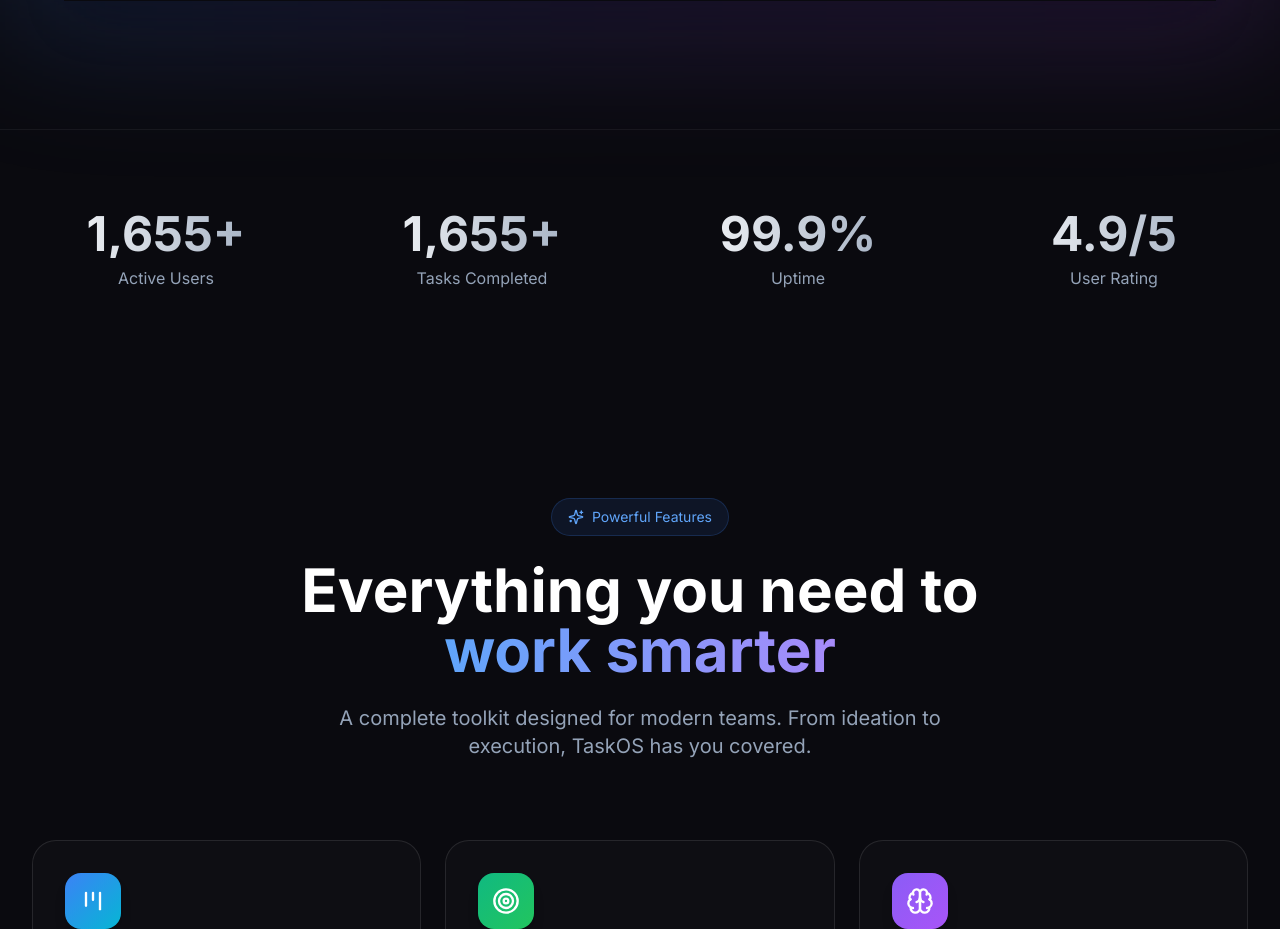
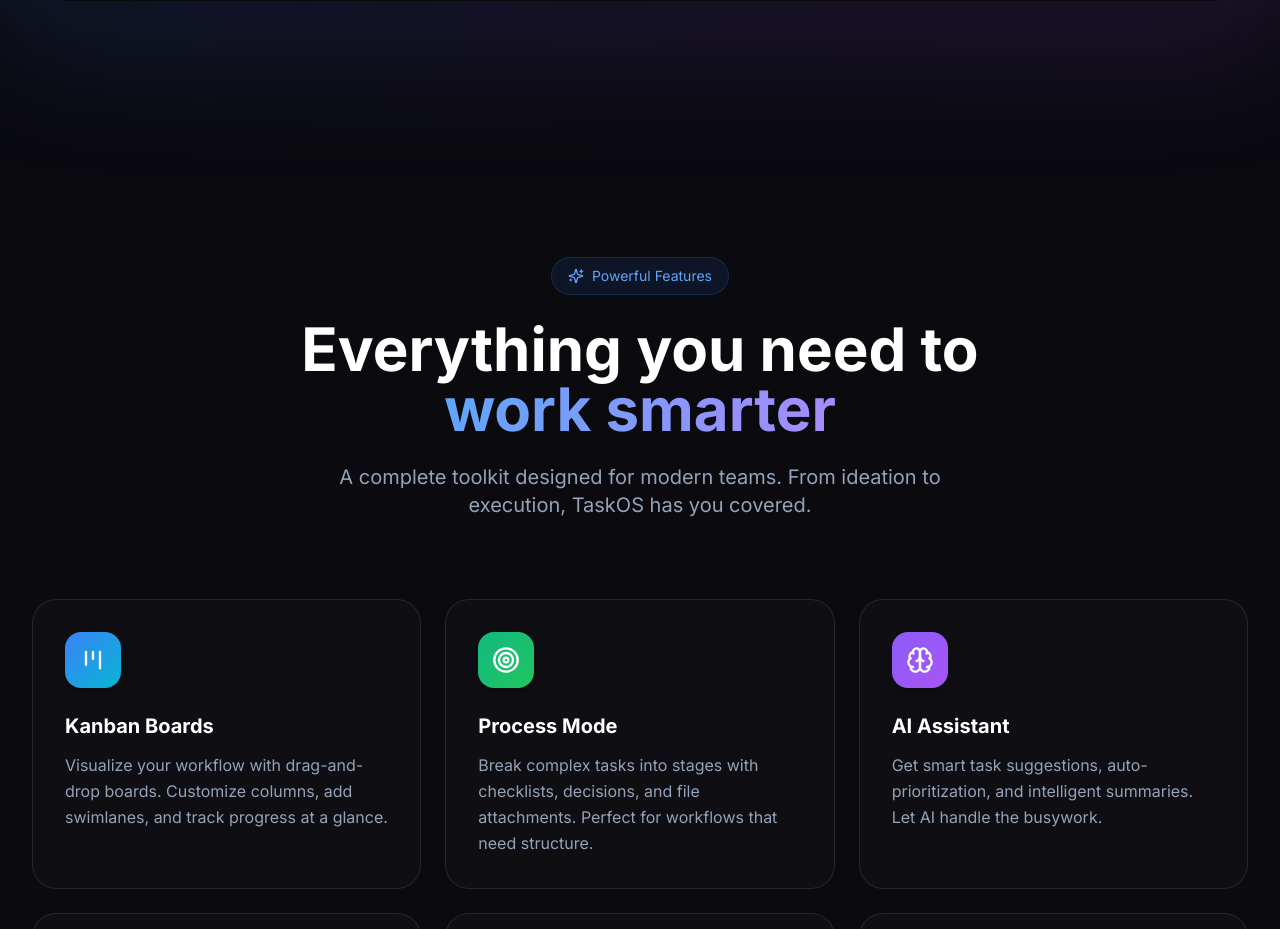
Before and after one commit to YardenSamorai/TaskOS, a Next.js app: page /1 in a window 1280 px wide. Shown: the part 1420-2349 px from the top of the page. Built offline with nearby package versions, Linux system fonts and the light colour scheme; no server answers.

Commit message:
Remove stats section from landing page

```diff
--- a/src/app/[locale]/page.tsx
+++ b/src/app/[locale]/page.tsx
@@ -40,27 +40,6 @@
 } from "lucide-react";
 import { Button } from "@/components/ui/button";
 import { cn } from "@/lib/utils";
-
-// Animated counter component
-const AnimatedNumber = ({ value, duration = 2000 }: { value: number; duration?: number }) => {
-  const [count, setCount] = useState(0);
-
-  useEffect(() => {
-    let start = 0;
-    const end = value;
-    const incrementTime = duration / end;
-
-    const timer = setInterval(() => {
-      start += 1;
-      setCount(start);
-      if (start >= end) clearInterval(timer);
-    }, incrementTime);
-
-    return () => clearInterval(timer);
-  }, [value, duration]);
-
-  return <span>{count.toLocaleString()}</span>;
-};
 
 // Feature card with hover effect
 const FeatureCard = ({
@@ -468,26 +447,6 @@
         </div>
       </section>
 
-      {/* Stats Section */}
-      <section className="relative z-10 py-20 border-t border-white/5">
-        <div className="max-w-7xl mx-auto px-4 sm:px-6 lg:px-8">
-          <div className="grid grid-cols-2 md:grid-cols-4 gap-8 md:gap-12">
-            {[
-              { value: 10000, suffix: "+", label: "Active Users" },
-              { value: 50000, suffix: "+", label: "Tasks Completed" },
-              { value: 99.9, suffix: "%", label: "Uptime" },
-              { value: 4.9, suffix: "/5", label: "User Rating" },
-            ].map((stat, i) => (
-              <div key={i} className="text-center">
-                <div className="text-4xl md:text-5xl font-bold bg-gradient-to-r from-white to-slate-400 bg-clip-text text-transparent mb-2">
-                  {stat.value < 100 ? stat.value : <AnimatedNumber value={stat.value} />}{stat.suffix}
-                </div>
-                <div className="text-slate-400">{stat.label}</div>
-              </div>
-            ))}
-          </div>
-        </div>
-      </section>
 
       {/* Features Section */}
       <section id="features" className="relative z-10 py-32">
```
